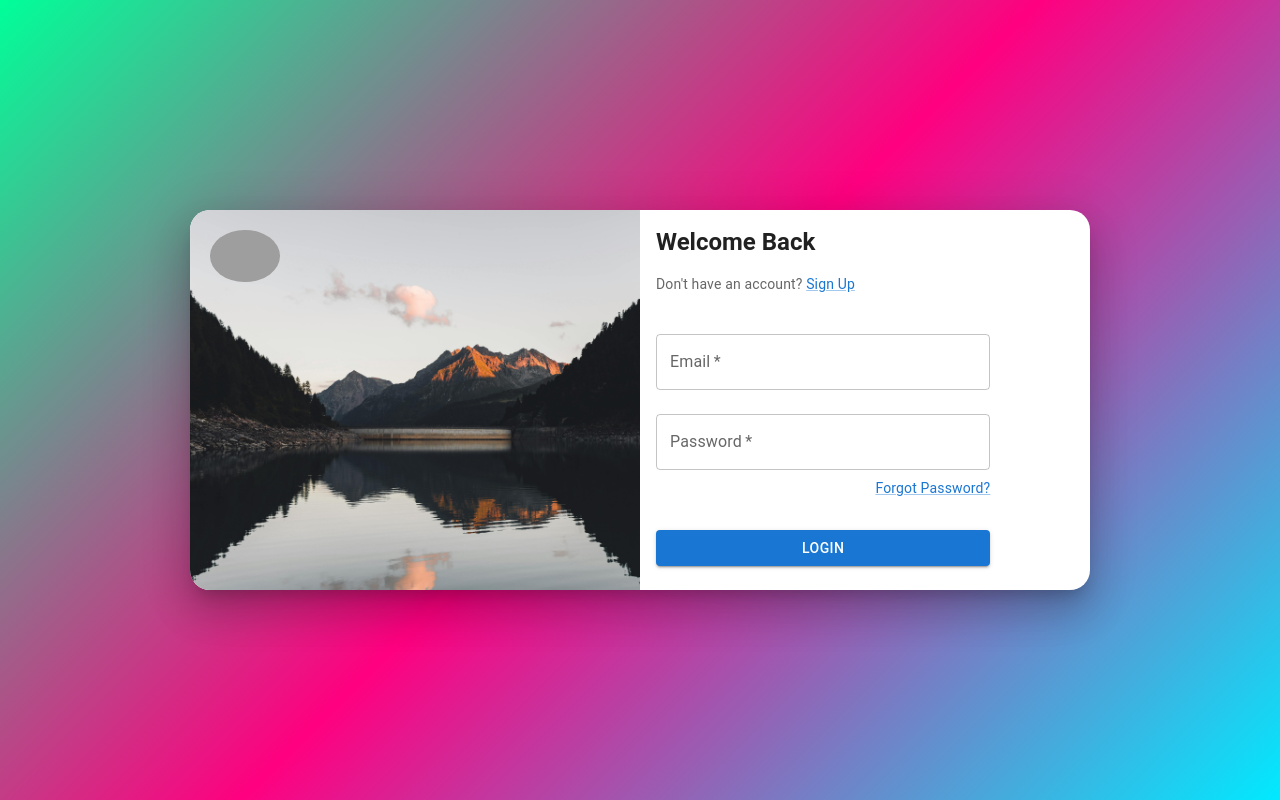
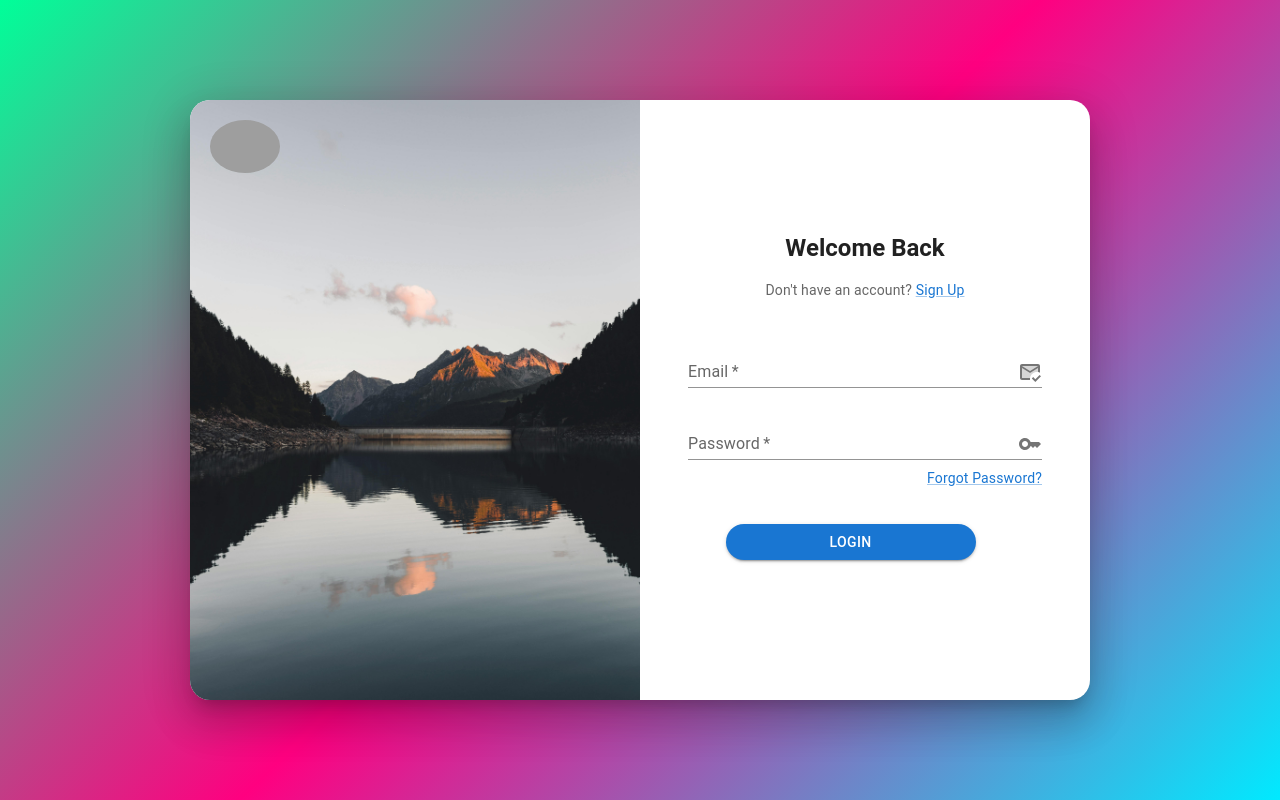
Before and after one commit to Lucifer21011206/mern-auth-ui-2, a React (Create React App) app: page /login in a window 1280 px wide. Built offline with nearby package versions, Linux system fonts and the light colour scheme; grey boxes are pictures that could not be loaded; the HTML template or start-up script is replaced by a standard one.

Commit message:
Update LoginForm.js

```diff
--- a/src/components/LoginForm.js
+++ b/src/components/LoginForm.js
@@ -1,5 +1,7 @@
 import { useState } from "react";
-import { Box, TextField, Button, Typography, Link } from "@mui/material";
+import { Box, TextField, Button, Typography, Link, InputAdornment } from "@mui/material";
+import MarkEmailReadTwoToneIcon from "@mui/icons-material/MarkEmailReadTwoTone";
+import KeyTwoToneIcon from "@mui/icons-material/KeyTwoTone";
 
 const LoginForm = () => {
   const [formData, setFormData] = useState({
@@ -18,26 +20,68 @@ const LoginForm = () => {
   };
 
   return (
-    <Box width="80%" maxWidth="400px">
-      <Typography variant="h5" fontWeight="bold" mb={2}>
+    <Box display="flex" justifyContent="center" alignItems="center" minHeight="70vh" bgcolor="background.default">
+      <Box sx={{ padding: 4, borderRadius: 2, maxWidth: 400, width: "100%", backgroundColor: "white" }}>
+        <Typography variant="h5" fontWeight="bold" mb={2} textAlign="center">
           Welcome Back
         </Typography>
-      <Typography variant="body2" color="text.secondary" mb={3}>
+        <Typography variant="body2" color="text.secondary" mb={3} textAlign="center">
           Don't have an account? <Link href="/signup">Sign Up</Link>
         </Typography>
 
         <form onSubmit={handleSubmit}>
-        <TextField fullWidth label="Email" name="email" type="email" value={formData.email} onChange={handleChange} variant="outlined" margin="normal" required />
-        <TextField fullWidth label="Password" name="password" type="password" value={formData.password} onChange={handleChange} variant="outlined" margin="normal" required />
+          <TextField
+            fullWidth
+            label="Email"
+            name="email"
+            type="email"
+            value={formData.email}
+            onChange={handleChange}
+            variant="standard"
+            margin="normal"
+            required
+            InputProps={{
+              endAdornment: (
+                <InputAdornment position="end">
+                  <MarkEmailReadTwoToneIcon color="action" />
+                </InputAdornment>
+              ),
+            }}
+          />
+          <TextField
+
+            fullWidth
+            label="Password"
+            name="password"
+            type="password"
+            value={formData.password}
+            onChange={handleChange}
+            variant="standard"
+            margin="normal"
+            required
+            InputProps={{
+              endAdornment: (
+                <InputAdornment position="end">
+                  <KeyTwoToneIcon color="action" />
+                </InputAdornment>
+              ),
+            }}
+          />
 
           <Link href="/forgotpassword" variant="body2" display="block" textAlign="right" mb={2}>
             Forgot Password?
           </Link>
 
-        <Button variant="contained" color="primary" fullWidth type="submit" sx={{ mt: 2 }}>
+          <Button variant="contained" color="primary" fullWidth type="submit" sx={{ mt: 2.5 ,ml:4.7,width:"100%", maxWidth:"250px", borderRadius:12, '&:hover': {
+            backgroundColor: 'primary.dark', // Adjust the color when hovered
+            boxShadow: 3, // Add a nice shadow on hover
+            transform: 'scale(0.90)', // Slightly enlarge the button for a more dynamic effect
+            transition: 'all 0.3s ease', // Smooth transition
+          },}}>
             Login
           </Button>
         </form>
+      </Box>
     </Box>
   );
 };
```
Lines whose indentation alone changed are shown as unchanged.
